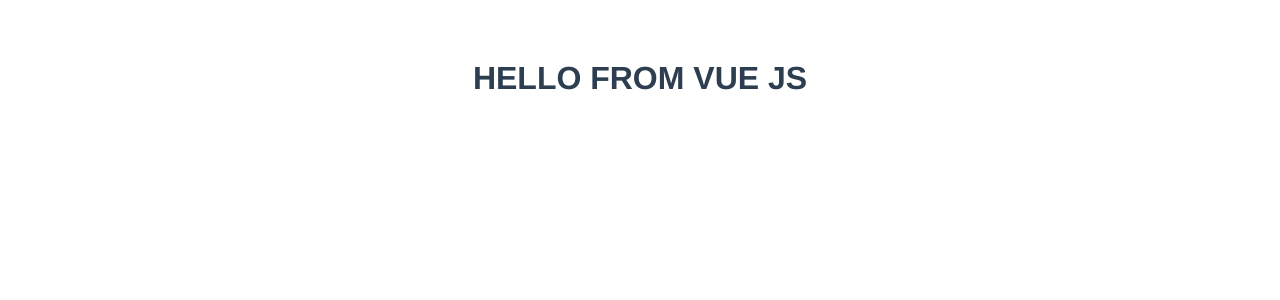
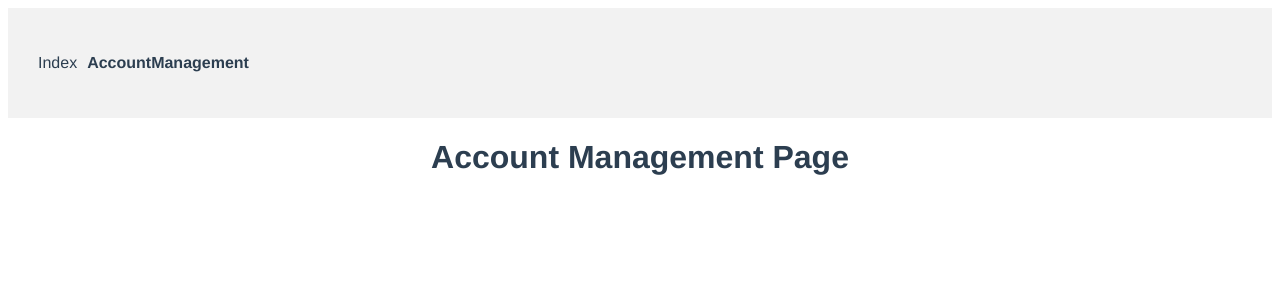
Before and after one commit to DanerisMendoza/MEMOTECH, a Vue app in the folder frontend/: page /AccountManagement in a window 1280 px wide. Shown: the top 300 px of the page. Built offline with nearby package versions, Linux system fonts and the light colour scheme.

Commit message:
with route

```diff
--- a/frontend/package.json
+++ b/frontend/package.json
@@ -8,10 +8,12 @@
   },
   "dependencies": {
     "core-js": "^3.8.3",
-    "vue": "^3.2.13"
+    "vue": "^3.2.13",
+    "vue-router": "^4.0.3"
   },
   "devDependencies": {
     "@vue/cli-plugin-babel": "~5.0.0",
+    "@vue/cli-plugin-router": "~5.0.0",
     "@vue/cli-service": "~5.0.0"
   }
 }
--- a/frontend/src/App.vue
+++ b/frontend/src/App.vue
@@ -1,17 +1,6 @@
 <template>
-  <h1>HELLO FROM VUE JS</h1>
+  <router-view/>
 </template>
-
-<script>
-import HelloWorld from './components/HelloWorld.vue'
-
-export default {
-  name: 'App',
-  components: {
-    HelloWorld
-  }
-}
-</script>
 
 <style>
 #app {
@@ -20,6 +9,18 @@ export default {
   -moz-osx-font-smoothing: grayscale;
   text-align: center;
   color: #2c3e50;
-  margin-top: 60px;
+}
+
+nav {
+  padding: 30px;
+}
+
+nav a {
+  font-weight: bold;
+  color: #2c3e50;
+}
+
+nav a.router-link-exact-active {
+  color: #42b983;
 }
 </style>
--- /dev/null
+++ b/frontend/src/components/Navbar.vue
@@ -0,0 +1,52 @@
+<template>
+    <nav>
+      <ul>
+        <li @click="navigateTo('Index')" :class="{ active: currentPage === 'Index' }">Index</li>
+        <li @click="navigateTo('AccountManagement')" :class="{ active: currentPage === 'AccountManagement' }">AccountManagement</li>
+      </ul>
+    </nav>
+  </template>
+
+  <script>
+  export default {
+    data() {
+      return {
+        currentPage: null
+      };
+    },
+    created() {
+      this.currentPage = this.$route.name;
+    },
+    watch: {
+      $route(to) {
+        this.currentPage = to.name;
+      }
+    },
+    methods: {
+      navigateTo(page) {
+        this.$router.push({ name: page });
+      }
+    }
+  };
+  </script>
+
+  <style scoped>
+  nav {
+    background-color: #f2f2f2;
+  }
+
+  ul {
+    list-style: none;
+    display: flex;
+    padding: 0;
+  }
+
+  li {
+    margin-right: 10px;
+    cursor: pointer;
+  }
+
+  li.active {
+    font-weight: bold;
+  }
+  </style>
--- a/frontend/src/main.js
+++ b/frontend/src/main.js
@@ -1,4 +1,5 @@
 import { createApp } from 'vue'
 import App from './App.vue'
+import router from './router'
 
-createApp(App).mount('#app')
+createApp(App).use(router).mount('#app')
--- /dev/null
+++ b/frontend/src/router/index.js
@@ -0,0 +1,27 @@
+import { createRouter, createWebHistory } from 'vue-router'
+import AccountManagement from '../views/AccountManagement.vue'
+import Index from '../views/Index.vue'
+
+const routes = [
+  {
+    path: '/',
+    redirect: { name: 'Index' } // Redirect to the named route
+  },
+  {
+    path: '/Index',
+    name: 'Index',
+    component: Index
+  },
+  {
+    path: '/AccountManagement',
+    name: 'AccountManagement',
+    component: AccountManagement
+  },
+];
+
+const router = createRouter({
+  history: createWebHistory(process.env.BASE_URL),
+  routes
+})
+
+export default router
--- /dev/null
+++ b/frontend/src/views/AccountManagement.vue
@@ -0,0 +1,15 @@
+<template>
+    <div>
+        <Navbar/>
+        <h1>Account Management Page</h1>
+    </div>
+</template>
+
+<script>
+ import Navbar from '../components/Navbar.vue';
+
+ export default {
+    name: 'App',
+    components: { Navbar},
+  }
+</script>
--- /dev/null
+++ b/frontend/src/views/Index.vue
@@ -0,0 +1,15 @@
+<template>
+    <div>
+        <Navbar/>
+        <h1>Index Page</h1>
+    </div>
+</template>
+
+<script>
+ import Navbar from '../components/Navbar.vue';
+
+ export default {
+    name: 'App',
+    components: { Navbar},
+  }
+</script>
```
Also changed, not shown: frontend/src/components/RegistrationComp.vue (added, +37 -0 lines), 1 other file (tests, documents, lock files or other folders).
